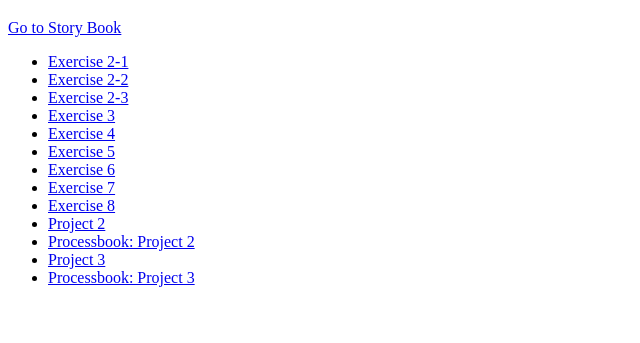
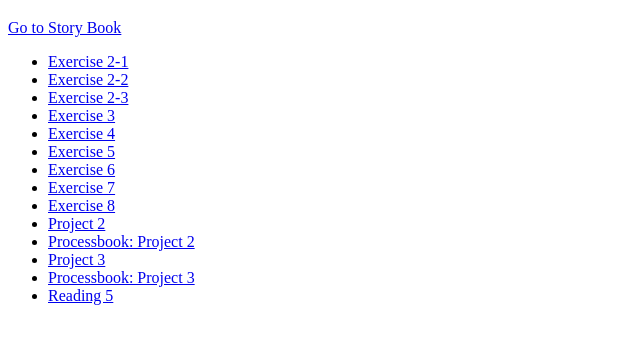
Before and after one commit to dnisle/imw-2023, a plain HTML site: page index.html in a window 1280 px wide. Shown: the part 61-404 px from the top of the page, without its empty margins (0-640 px from the left). Drawn offline with Linux system fonts and the light colour scheme.

Commit message:
Update index.html

```diff
--- a/index.html
+++ b/index.html
@@ -30,6 +30,7 @@
         <li><a href="projects/poster/process-p2.html">Processbook: Project 2</a></li>
         <li><a href="projects/interaction/p3/p3.html">Project 3</a></li>
         <li><a href="projects/interaction/p3-process.html">Processbook: Project 3</a></li>
+        <li><a href="reading5/read5.html">Reading 5</a></li>
 
     </ul>
 
```
